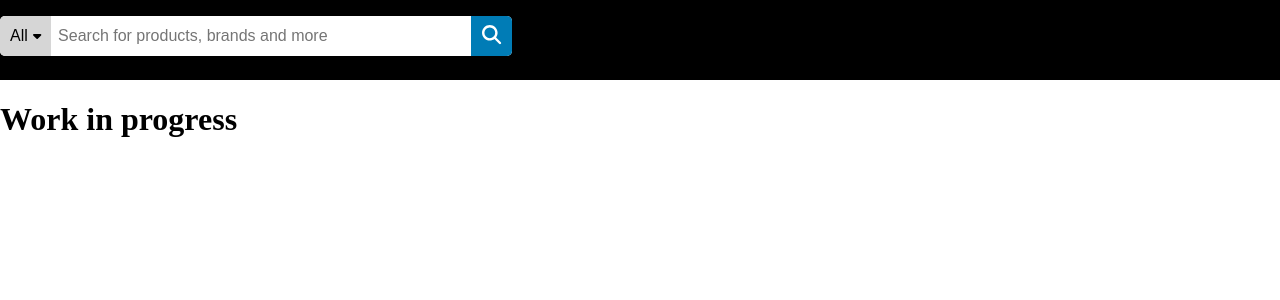
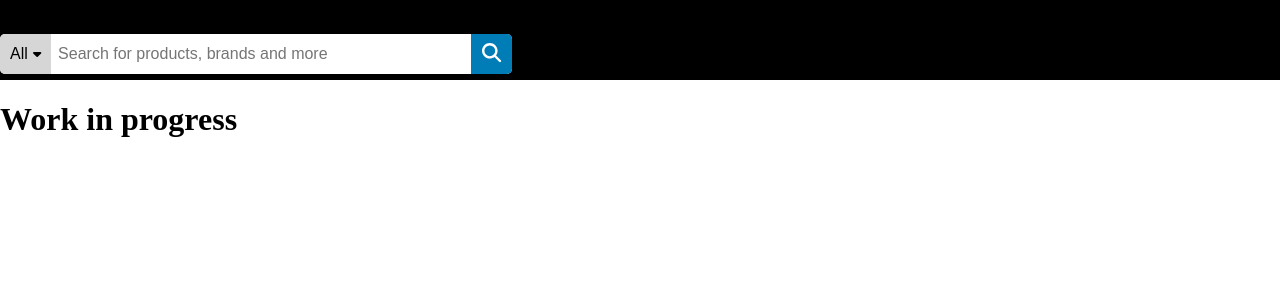
Before and after one commit to vaheedsk36/ecommerce-frontend, a React (Vite) app: page / in a window 1280 px wide. Shown: the top 300 px of the page. Built offline with nearby package versions, Linux system fonts and the light colour scheme.

Commit message:
added-location-url

```diff
--- a/src/App.tsx
+++ b/src/App.tsx
@@ -1,3 +1,4 @@
+// import { useEffect } from "react";
 import BodyLayout from "./components/layouts/BodyLayout";
 
 function App() {
@@ -11,6 +12,13 @@ function App() {
           <h1>Work in progress</h1>
         </div>
       </BodyLayout>
+
+      <input type="number" />
+      <button type="submit" onClick={()=>{
+
+
+
+      }}>Submit</button>
     </div>
   );
 }
--- a/src/components/header/CurrentLocation.tsx
+++ b/src/components/header/CurrentLocation.tsx
@@ -0,0 +1,10 @@
+import React from 'react';
+import { ICurrentLocation } from '../../ts/type-defs/header'
+
+const CurrentLocation:React.FC<ICurrentLocation> = ({zipCode,setZipCode}) => {
+  return (
+    <div>CurrentLocation</div>
+  )
+}
+
+export default CurrentLocation
--- a/src/components/header/SearchBar.tsx
+++ b/src/components/header/SearchBar.tsx
@@ -8,15 +8,16 @@ const SearchBar = () => {
     const [isSearchClicked,setIsSearchClicked] = useState<boolean>(false);
     let searchBarWidth = $('.search-bar').outerWidth();
     let searchDropDownWidth = $('.search-bar--dropdown').outerWidth();
+    let viewportWidth = $(window).width();
 
     useEffect(()=>{
         if(isSearchClicked){
-            if(searchBarWidth && searchDropDownWidth){
-                let searchOptionWidth = searchBarWidth - searchDropDownWidth;
+            if(searchBarWidth && searchDropDownWidth && viewportWidth){
+                let searchOptionWidth = `${((searchBarWidth - searchDropDownWidth)/viewportWidth)*100}vw`;
                 $('.search-bar--options').css('width',searchOptionWidth);
             }
         }
-    },[isSearchClicked,searchBarWidth,searchDropDownWidth])
+    },[isSearchClicked,searchBarWidth,searchDropDownWidth,viewportWidth]);
 
   return (
     <>
--- a/src/components/header/SearchBarHeader.tsx
+++ b/src/components/header/SearchBarHeader.tsx
@@ -1,10 +1,19 @@
-import React from 'react'
+import React, { useMemo, useState } from 'react'
+import CurrentLocation from './CurrentLocation';
 import SearchBar from './SearchBar'
 
 const SearchBarHeader = () => {
+
+  const [zipCode,setZipCode] = useState<number|undefined>(undefined);
+
+  let locationUrl = useMemo(()=>{
+    return `${import.meta.env.VITE_ZIPCODEBASE_API_BASE_URL}/search?apikey=${import.meta.env.VITE_ZIPCODEBASE_API_KEY}&codes=${zipCode}`;
+  },[zipCode]);
+
   return (
     <>
     <div className="search-bar-header">
+      <CurrentLocation {...{zipCode,setZipCode}}/>
       <SearchBar/>
     </div>
     </>
--- /dev/null
+++ b/src/ts/type-defs/header.ts
@@ -0,0 +1,4 @@
+export type ICurrentLocation = {
+    zipCode:number|undefined,
+    setZipCode:(arg:number)=>void
+}
```
Also changed, not shown: 1 other file (tests, documents, lock files or other folders).
